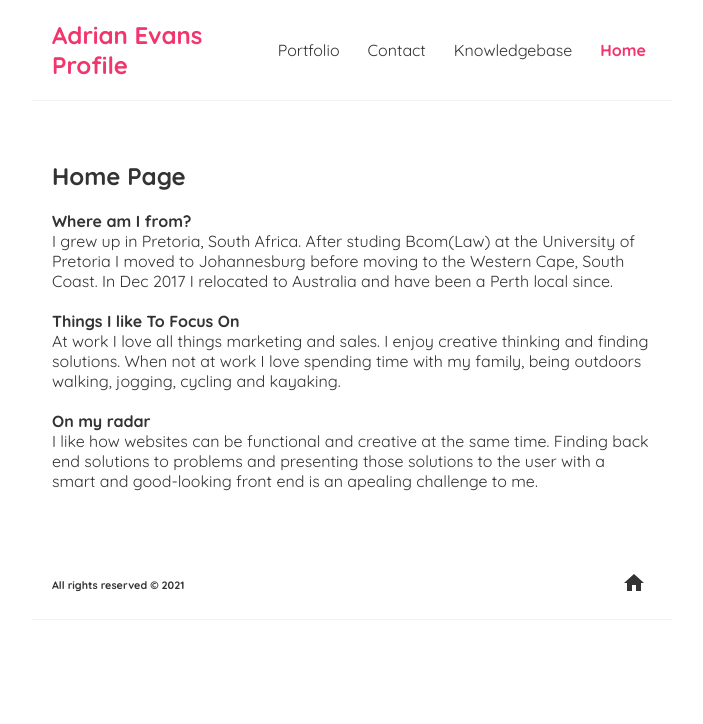
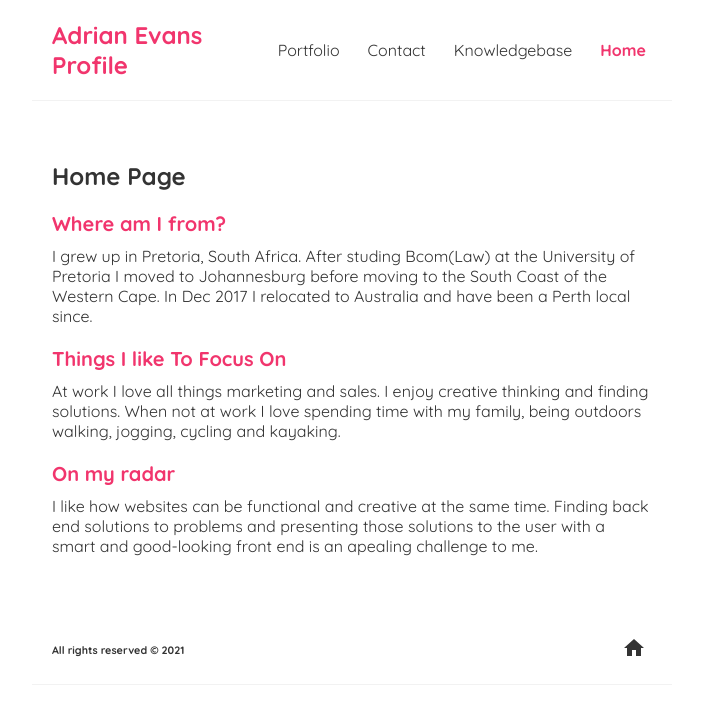
Before and after one commit to AdrianMEvans/portfolio-with-react, a React (Create React App) app: page / in a window 1280 px wide. Shown: the top 724 px of the page, without its empty margins (288-991 px from the left). Built offline with nearby package versions, Linux system fonts and the light colour scheme.

Commit message:
added some styling to home page

```diff
--- a/src/Home.js
+++ b/src/Home.js
@@ -1,12 +1,12 @@
 const Home = () => {
 
   return (
-    <div className="portfolio">
+    <div className="portfolio-home">
         <h2>Home Page</h2>
         <br />
         <h4>Where am I from?</h4>
         <p>
-        I grew up in Pretoria, South Africa. After studing Bcom(Law) at the University of Pretoria I moved to Johannesburg before moving to the Western Cape, South Coast. In Dec 2017 I relocated to Australia and have been a Perth local since.
+        I grew up in Pretoria, South Africa. After studing Bcom(Law) at the University of Pretoria I moved to Johannesburg before moving to the South Coast of the Western Cape. In Dec 2017 I relocated to Australia and have been a Perth local since.
         </p>
         <br />
         <h4>Things I like To Focus On</h4>
--- a/src/Knowledgebase.js
+++ b/src/Knowledgebase.js
@@ -32,6 +32,7 @@ export default function ControlledAccordions() {
   return (
     <div className={classes.root}>
         <h2>Knowledgebase</h2>
+        <br />
       <Accordion expanded={expanded === 'panel1'} onChange={handleChange('panel1')}>
         <AccordionSummary
           expandIcon={<ExpandMoreIcon />}
--- a/src/Navbar.js
+++ b/src/Navbar.js
@@ -17,7 +17,7 @@ const Navbar = () => {
           Portfolio
           </NavLink>
         <NavLink
-        to="/contact"
+        exact to="/contact"
         activeClassName="selected"
           activeStyle={{
             fontWeight: "bold",
@@ -29,6 +29,10 @@ const Navbar = () => {
           <NavLink
         exact to="/knowledgebase"
         activeClassName="selected"
+        activeStyle={{
+          fontWeight: "bold",
+          color: "#f1356d"
+        }}
         >
           Knowledgebase
           </NavLink>
--- a/src/index.css
+++ b/src/index.css
@@ -74,3 +74,9 @@
 .portfolio-preview a {
   text-decoration: none;
 }
+
+.portfolio-home h4 {
+  font-size: 20px;
+  color: #f1356d;
+  margin-bottom: 10px;
+}
```
